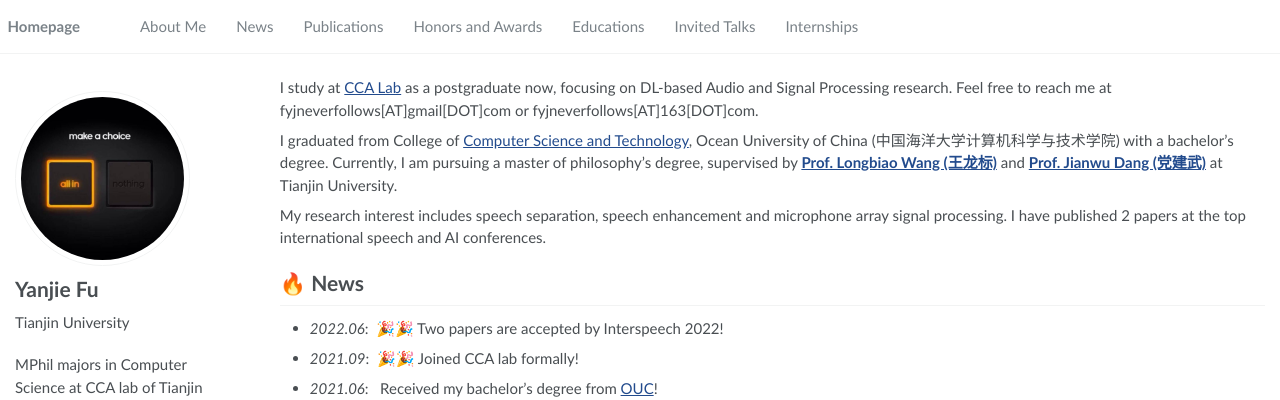
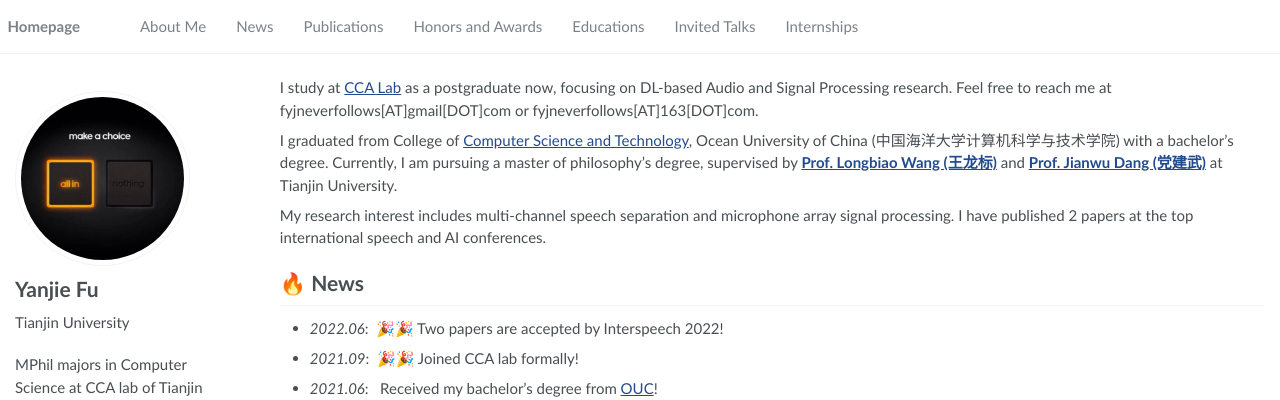
Before and after one commit to FYJNEVERFOLLOWS/FYJNEVERFOLLOWS.github.io, a Jekyll site: the page built from _pages/about.md, in a window 1280 px wide and 1123 px high. Shown: the top 400 px of the window. Built offline with Jekyll 4.4.1, drawn with Linux system fonts in a browser that asks for light colours.

Commit message:
update1119

```diff
--- a/_pages/about.md
+++ b/_pages/about.md
@@ -17,7 +17,7 @@
 
 <!-- I won the National Scholarship (top 1% of high school undergraduates). -->
 
-My research interest includes speech separation, speech enhancement and microphone array signal processing. I have published 2 papers at the top international speech and AI conferences.
+My research interest includes multi-channel speech separation and microphone array signal processing. I have published 2 papers at the top international speech and AI conferences.
 <!-- with <a href='https://scholar.google.com/citations?&user=S4rcLewAAAAJ'><strong><span id='total_cit'>0</span></strong> total google scholar citations</a>. -->
 
 
```
